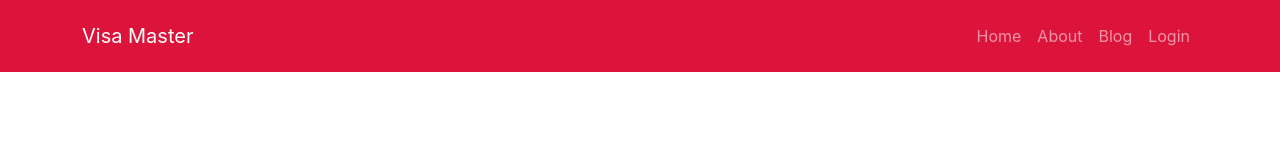
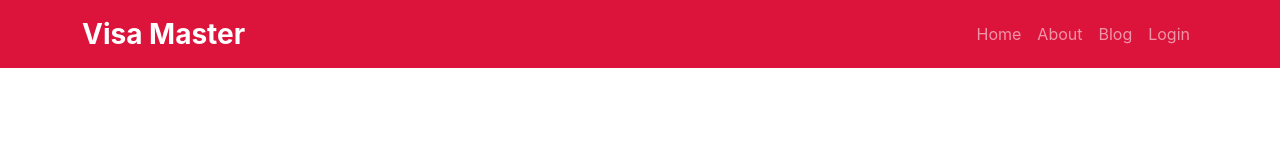
Before and after one commit to mabrur007/visa-master, a React (Create React App) app: page / in a window 1280 px wide. Shown: the top 147 px of the page. Built offline with nearby package versions, Linux system fonts and the light colour scheme; no server answers.

Commit message:
project link updated in read me file

```diff
--- a/src/Pages/Shared/Header/Header.js
+++ b/src/Pages/Shared/Header/Header.js
@@ -10,10 +10,10 @@ const Header = () => {
     const [user] = useAuthState(auth);
     return (
         <header>
-            <Navbar collapseOnSelect className='bg py-3' expand="lg" sticky="top" variant="dark">
+            <Navbar collapseOnSelect className='bg py-2' expand="lg" sticky="top" variant="dark">
                 <Container>
                     <Navbar.Brand as={Link} to="/">
-                    Visa Master
+                    <b className='fs-3'>Visa Master</b>
                     </Navbar.Brand>
                     <Navbar.Toggle aria-controls="responsive-navbar-nav" />
                     <Navbar.Collapse id="responsive-navbar-nav">
```
Also changed, not shown: firebase.json (added), 2 other files (tests, documents, lock files or other folders).
